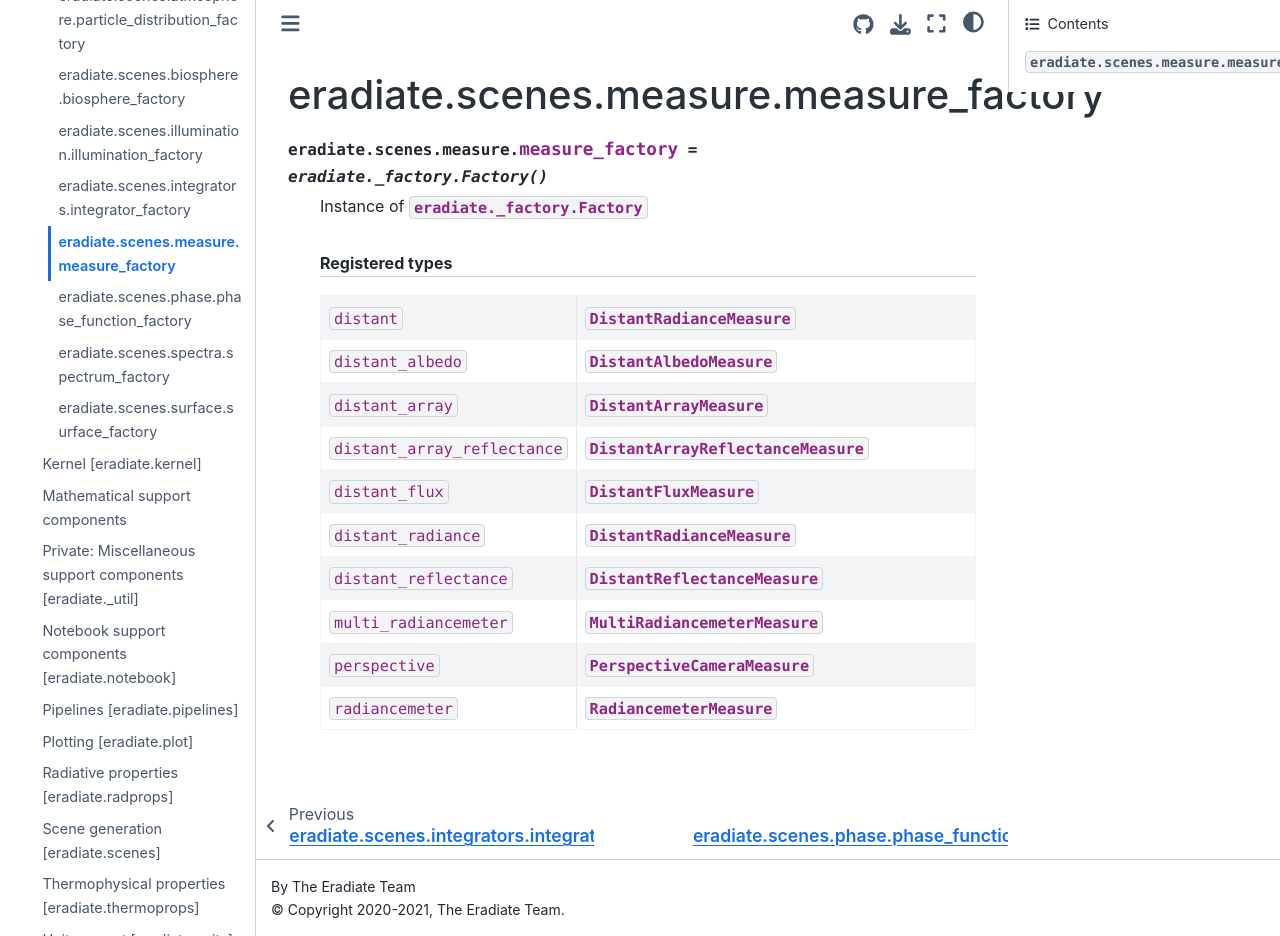
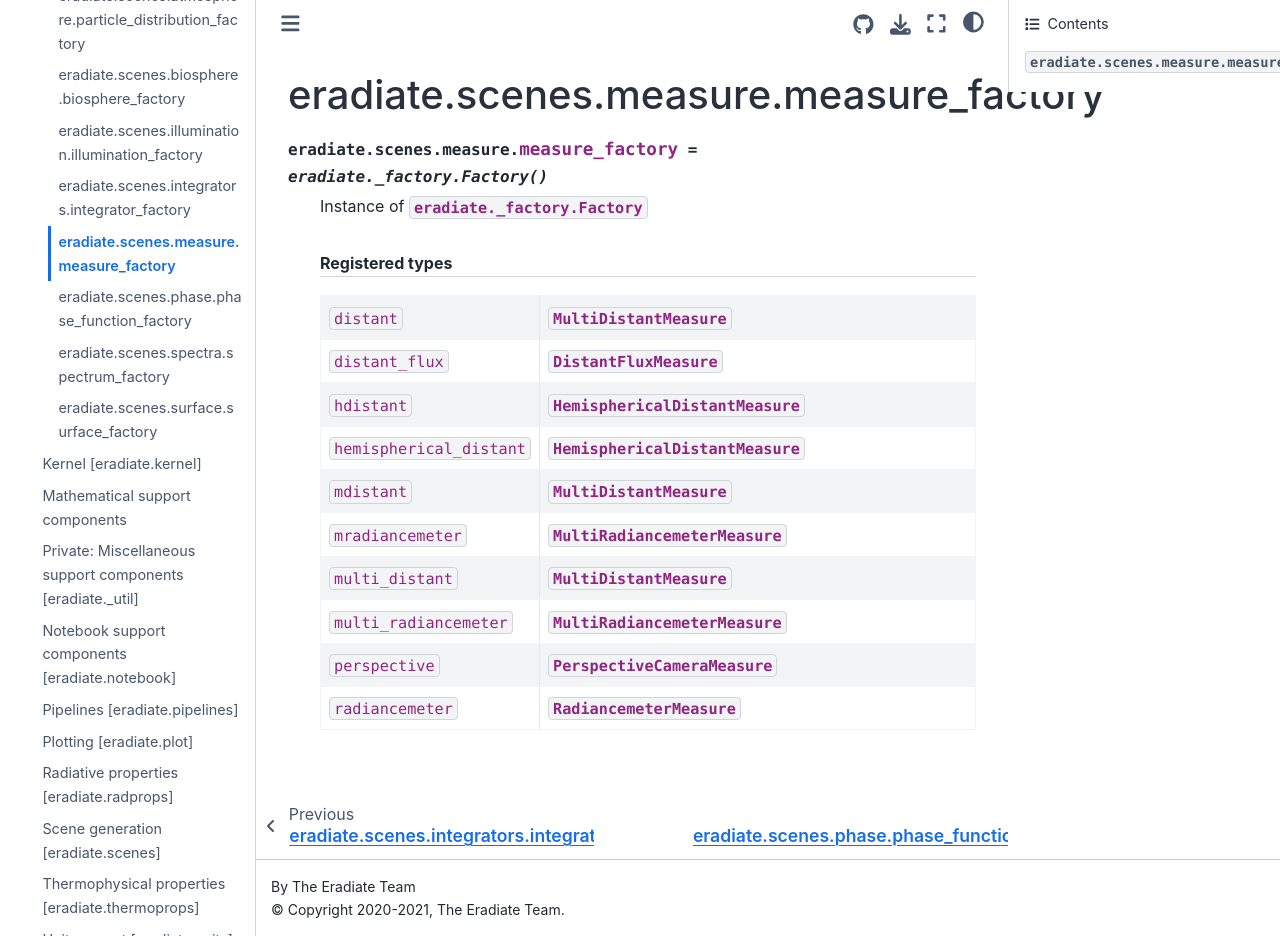
Before and after one commit to eradiate/eradiate, a Sphinx documentation site: the page built from docs/rst/reference/generated/factory/eradiate.scenes.measure.measure_factory.rst, in a window 1280 px wide and 936 px high. Built offline with Sphinx 7.4.7 and the Sphinx Book theme 1.1.4, drawn with Linux system fonts in a browser that asks for light colours; pages that are not in the unit, such as notebooks, are missing from menus.

Commit message:
Docs: Update generated API docs

```diff
--- a/docs/rst/reference/generated/factory/eradiate.scenes.atmosphere.atmosphere_factory.rst
+++ b/docs/rst/reference/generated/factory/eradiate.scenes.atmosphere.atmosphere_factory.rst
@@ -20,8 +20,6 @@ eradiate.scenes.atmosphere.atmosphere_factory
 
       * - ``heterogeneous``
         - :class:`HeterogeneousAtmosphere`
-      * - ``heterogeneous_legacy``
-        - :class:`HeterogeneousAtmosphereLegacy`
       * - ``homogeneous``
         - :class:`HomogeneousAtmosphere`
       * - ``molecular``
--- a/docs/rst/reference/generated/factory/eradiate.scenes.measure.measure_factory.rst
+++ b/docs/rst/reference/generated/factory/eradiate.scenes.measure.measure_factory.rst
@@ -19,19 +19,19 @@ eradiate.scenes.measure.measure_factory
       :widths: 25 75
 
       * - ``distant``
-        - :class:`DistantRadianceMeasure`
-      * - ``distant_albedo``
-        - :class:`DistantAlbedoMeasure`
-      * - ``distant_array``
-        - :class:`DistantArrayMeasure`
-      * - ``distant_array_reflectance``
-        - :class:`DistantArrayReflectanceMeasure`
+        - :class:`MultiDistantMeasure`
       * - ``distant_flux``
         - :class:`DistantFluxMeasure`
-      * - ``distant_radiance``
-        - :class:`DistantRadianceMeasure`
-      * - ``distant_reflectance``
-        - :class:`DistantReflectanceMeasure`
+      * - ``hdistant``
+        - :class:`HemisphericalDistantMeasure`
+      * - ``hemispherical_distant``
+        - :class:`HemisphericalDistantMeasure`
+      * - ``mdistant``
+        - :class:`MultiDistantMeasure`
+      * - ``mradiancemeter``
+        - :class:`MultiRadiancemeterMeasure`
+      * - ``multi_distant``
+        - :class:`MultiDistantMeasure`
       * - ``multi_radiancemeter``
         - :class:`MultiRadiancemeterMeasure`
       * - ``perspective``
```
